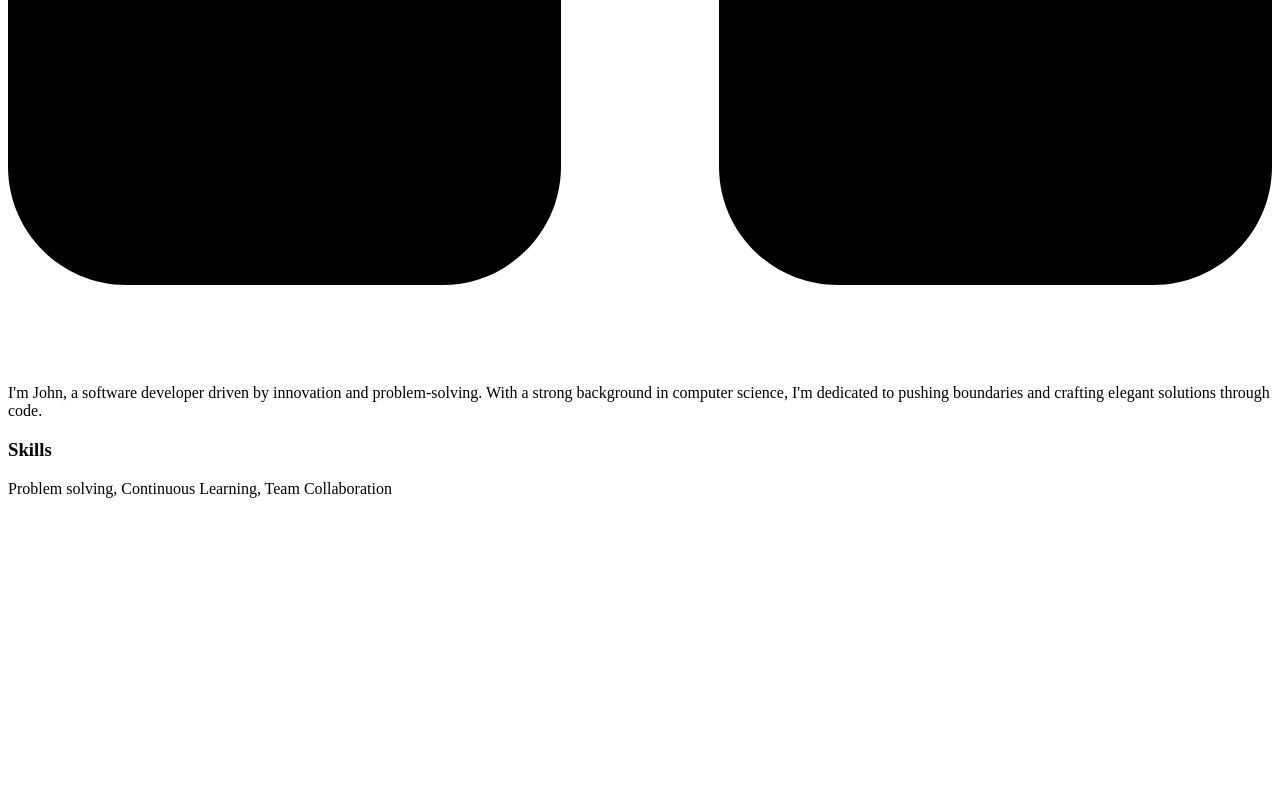
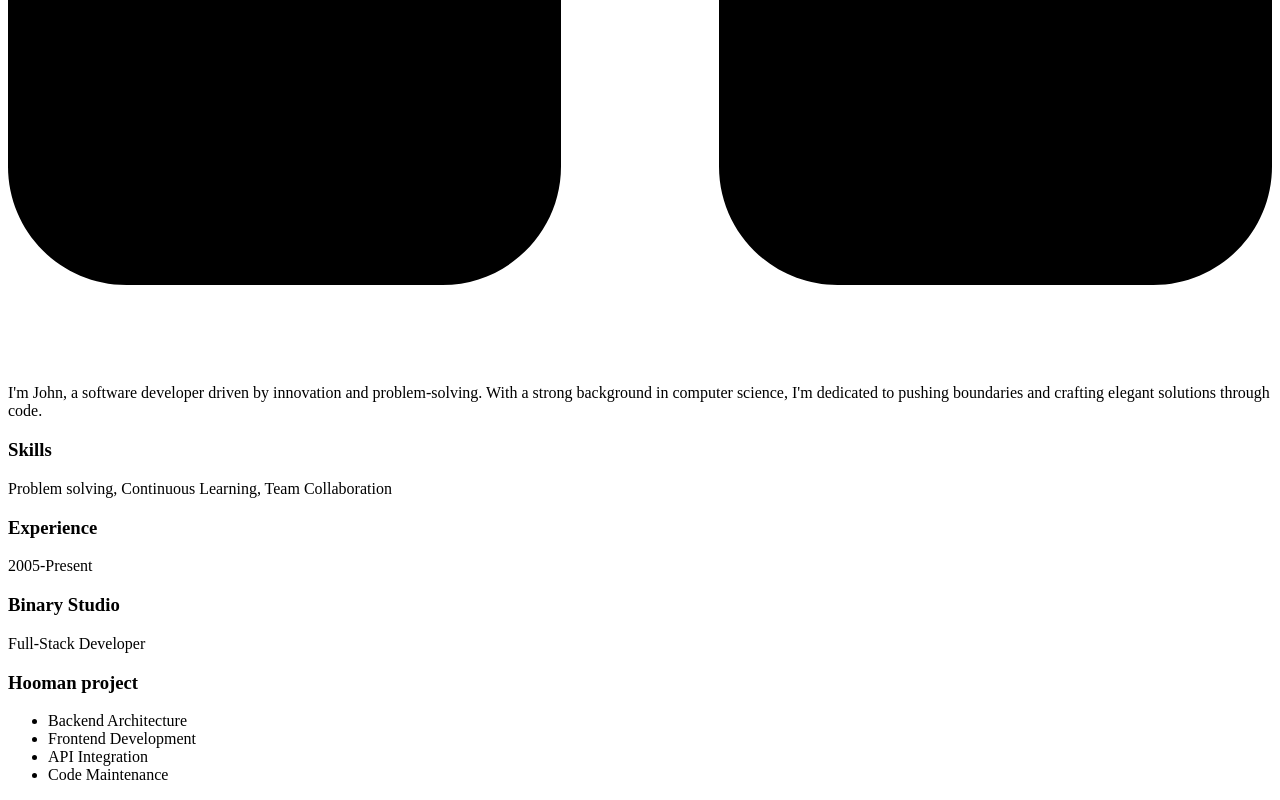
Before and after one commit to DmytroFidyk/homepage, a plain HTML site: page index.html in a window 1280 px wide. Shown: the part 5178-5978 px from the top of the page. Before the commit the page ends 5692 px from the top, so only its background shows below. Drawn offline with Linux system fonts and the light colour scheme.

Commit message:
Added experience block

```diff
--- a/index.html
+++ b/index.html
@@ -110,5 +110,37 @@
         </div>
       </div>
     </div>
+    <div class="container">
+      <div class="resume__block">
+        <div class="main-info fh">
+          <div class="experiences">
+            <h3 class="experiences__header">Experience</h3>
+            <div class="experiences__company">
+              <div class="experiences__company-header">
+                <span class="experiences__company-header-durability"
+                  >2005-Present</span
+                >
+                <h3 class="experiences__company-header-name">Binary Studio</h3>
+              </div>
+
+              <div class="experiences__company-project">
+                <span class="experiences__company-project-role"
+                  >Full-Stack Developer</span
+                >
+                <h3 class="experiences__company-project-name">Hooman project</h3>
+                <ul class="experiences__company-project-responsibilities">
+                  <li>Backend Architecture</li>
+                  <li>Frontend Development</li>
+                  <li>API Integration</li>
+                  <li>Code Maintenance</li>
+                </ul>
+              </div>
+            </div>
+          </div>
+
+          <div class="additional-info fv"></div>
+        </div>
+      </div>
+    </div>
   </body>
 </html>
```
